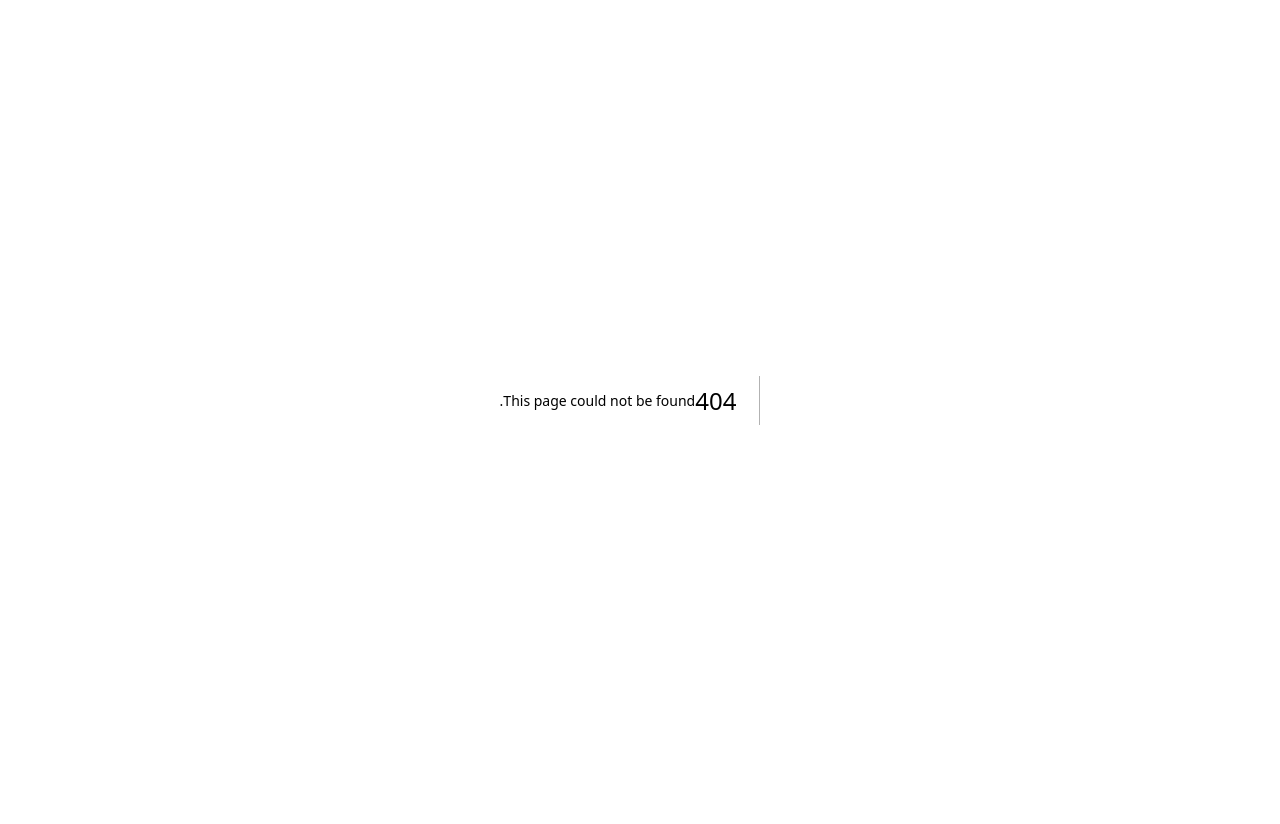
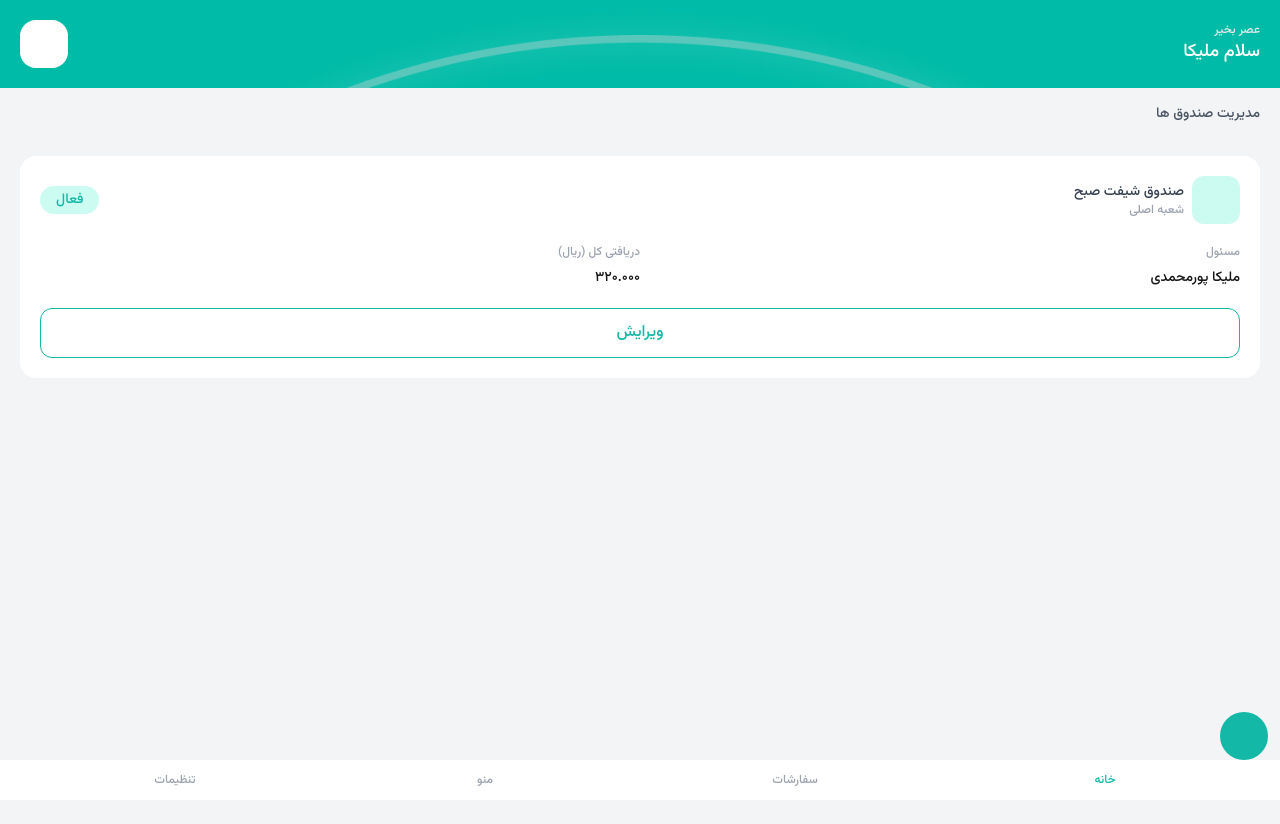
Before and after one commit to d3ads3c/cafepanel, a Next.js app: page /box in a window 1280 px wide. Before the commit this address had no page. Shown: the top 824 px of the page. Before the commit the page ends 800 px from the top, so only its background shows below. Built offline with nearby package versions, Linux system fonts and the light colour scheme.

Commit message:
Dashboard Page

```diff
--- /dev/null
+++ b/app/(panel)/box/page.tsx
@@ -0,0 +1,7 @@
+import BoxLists from "@/components/box/BoxLists"
+
+export default function BoxPage() {
+    return (
+        <BoxLists />
+    )
+}
--- a/app/(panel)/dashboard/page.tsx
+++ b/app/(panel)/dashboard/page.tsx
@@ -1,3 +1,5 @@
+import Link from "next/link";
+
 export default function DashboardPage() {
   return (
     <div className="mt-20">
@@ -19,6 +21,34 @@ export default function DashboardPage() {
             </div>
           </div>
         </div>
+        <div className="my-5">
+          <div className="flex items-center gap-3">
+            <div className="min-w-[70px] space-y-2">
+              <div className="bg-white size-16 rounded-xl flex items-center justify-center text-2xl text-teal-500 mx-auto">
+                <i className="fi fi-br-warehouse-alt mt-3"></i>
+              </div>
+              <div className="text-center text-xs font-light text-gray-700">
+                <p>انبارداری</p>
+              </div>
+            </div>
+            <div className="min-w-[70px] space-y-2">
+              <div className="bg-white size-16 rounded-xl flex items-center justify-center text-2xl text-teal-500 mx-auto">
+                <i className="fi fi-br-shopping-cart-add mt-3"></i>
+              </div>
+              <div className="text-center text-xs font-light text-gray-700">
+                <p>خرید</p>
+              </div>
+            </div>
+            <Link href={"/box"} className="min-w-[70px] space-y-2">
+              <div className="bg-white size-16 rounded-xl flex items-center justify-center text-2xl text-teal-500 mx-auto">
+                <i className="fi fi-bs-cash-register mt-3"></i>
+              </div>
+              <div className="text-center text-xs font-light text-gray-700">
+                <p>صندوق ها</p>
+              </div>
+            </Link>
+          </div>
+        </div>
       </div>
     </div>
   );
--- a/app/(panel)/orders/page.tsx
+++ b/app/(panel)/orders/page.tsx
@@ -1,5 +1,5 @@
-import MainBox from "@/components/box/MainBox"
+import MainOrders from "@/components/orders/MainOrders"
 
-export default function BoxPage() {
-    return <MainBox />
+export default function OrdersPage() {
+    return <MainOrders />
 }
--- a/app/page.tsx
+++ b/app/page.tsx
@@ -26,7 +26,7 @@ export default function Home() {
         <div className="flex gap-4 items-center flex-col sm:flex-row">
           <a
             className="rounded-full border border-solid border-transparent transition-colors flex items-center justify-center bg-foreground text-background gap-2 hover:bg-[#383838] dark:hover:bg-[#ccc] text-sm sm:text-base h-10 sm:h-12 px-4 sm:px-5"
-            href="/box"
+            href="/dashboard"
             rel="noopener noreferrer"
           >
             <Image
--- /dev/null
+++ b/components/box/BoxLists.tsx
@@ -0,0 +1,45 @@
+export default function BoxLists() {
+    return (
+        <div className="mt-20 space-y-2">
+            <div className="px-5 py-6 flex">
+                <h2 className="text-sm text-gray-600">مدیریت صندوق ها</h2>
+            </div>
+            <div className="space-y-4 px-5">
+                <div className="bg-white p-5 rounded-2xl">
+                    <div className="flex justify-between items-center gap-2">
+                        <div className="flex justify-between items-center gap-2">
+                            <div className="size-12 rounded-xl flex items-center justify-center text-xl bg-teal-100 text-teal-500">
+                                <i className="fi fi-bs-cash-register mt-1"></i>
+                            </div>
+                            <div>
+                                <h2 className="text-sm text-gray-700">صندوق شیفت صبح</h2>
+                                <p className="text-xs text-gray-400">شعبه اصلی</p>
+                            </div>
+                        </div>
+                        <div>
+                            <div className="text-sm bg-teal-100 text-teal-500 rounded-full w-fit px-4 py-1">فعال</div>
+                        </div>
+                    </div>
+                    <div className="my-5">
+                        <div className="grid grid-cols-2">
+                            <div className="w-full">
+                                <p className="text-xs text-gray-400 mb-2">مسئول</p>
+                                <h2 className="text-sm">ملیکا پورمحمدی</h2>
+                            </div>
+                            <div className="w-full">
+                                <p className="text-xs text-gray-400 mb-2">دریافتی کل (ریال)</p>
+                                <h2 className="text-sm">۳۲۰.۰۰۰</h2>
+                            </div>
+                        </div>
+                    </div>
+                    <div className="">
+                        <button type="button" className="border border-teal-500 rounded-xl p-3 w-full text-teal-500 hover:bg-teal-500 hover:text-white duration-150">ویرایش</button>
+                    </div>
+                </div>
+            </div>
+            <div className="fixed bottom-10 right-3 bg-teal-500 text-white rounded-full size-12">
+
+            </div>
+        </div>
+    )
+}
--- a/components/box/MainBox.tsx
+++ b/components/orders/MainOrders.tsx
@@ -1,4 +1,4 @@
-export default function MainBox() {
+export default function MainOrders() {
     return (
         <div className="mt-20">
             <div className="px-5 pt-5">
```
